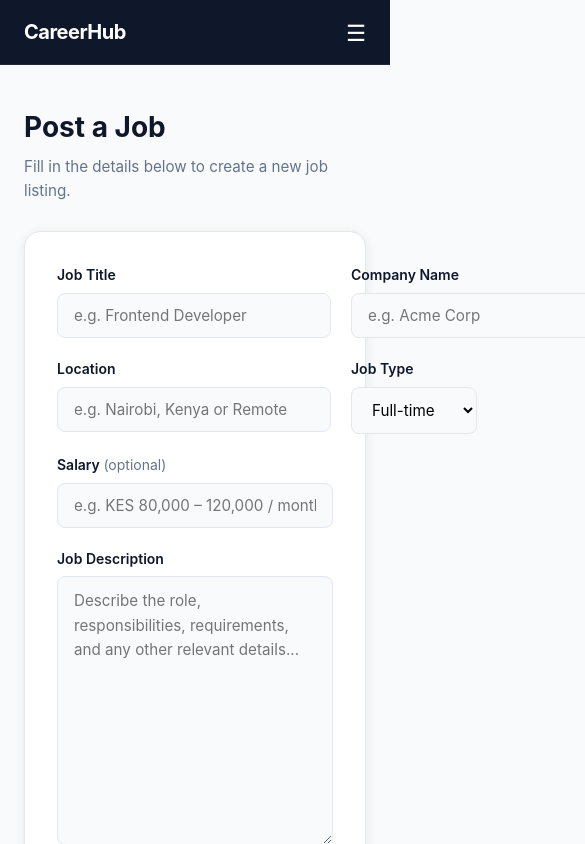
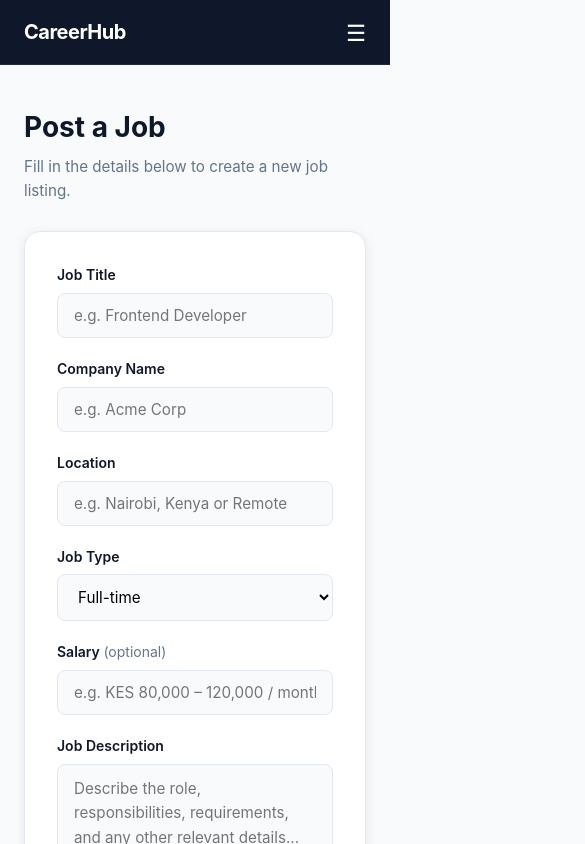
Before and after one commit to obapluto-ob/module_5_project, a React (Vite) app in the folder client/: page /post-job in a window 390 px wide. Shown: the top 844 px of the page, 585 px wide, since content can reach past the window. Built offline with nearby package versions, Linux system fonts and the light colour scheme; sample sign-in values are in the browser's storage.

Commit message:
fix: collapse two-column form rows to single column on mobile

```diff
--- a/client/src/pages/PostJob.jsx
+++ b/client/src/pages/PostJob.jsx
@@ -51,7 +51,7 @@ export default function PostJob() {
           {error && <div style={styles.errorBox}>{error}</div>}
 
           <form onSubmit={handleSubmit} style={styles.form}>
-            <div style={styles.row}>
+            <div className="form-row" style={styles.row}>
               <div style={styles.field}>
                 <label style={styles.label}>Job Title</label>
                 <input style={styles.input} name="title" value={form.title}
@@ -64,7 +64,7 @@ export default function PostJob() {
               </div>
             </div>
 
-            <div style={styles.row}>
+            <div className="form-row" style={styles.row}>
               <div style={styles.field}>
                 <label style={styles.label}>Location</label>
                 <input style={styles.input} name="location" value={form.location}
--- a/client/src/pages/Profile.jsx
+++ b/client/src/pages/Profile.jsx
@@ -57,7 +57,7 @@ export default function Profile() {
         <form onSubmit={handleUpdate} style={styles.form}>
           <h3 style={styles.sectionTitle}>Basic Info</h3>
 
-          <div style={styles.row}>
+          <div className="form-row" style={styles.row}>
             <div style={styles.field}>
               <label style={styles.label}>Full Name</label>
               <input style={styles.input} name="name" value={form.name} onChange={handleChange} required />
@@ -77,7 +77,7 @@ export default function Profile() {
           {isStudent && (
             <>
               <h3 style={{ ...styles.sectionTitle, marginTop: '0.5rem' }}>Student Details</h3>
-              <div style={styles.row}>
+              <div className="form-row" style={styles.row}>
                 <div style={styles.field}>
                   <label style={styles.label}>University / College</label>
                   <input style={styles.input} name="university" value={form.university}
```
